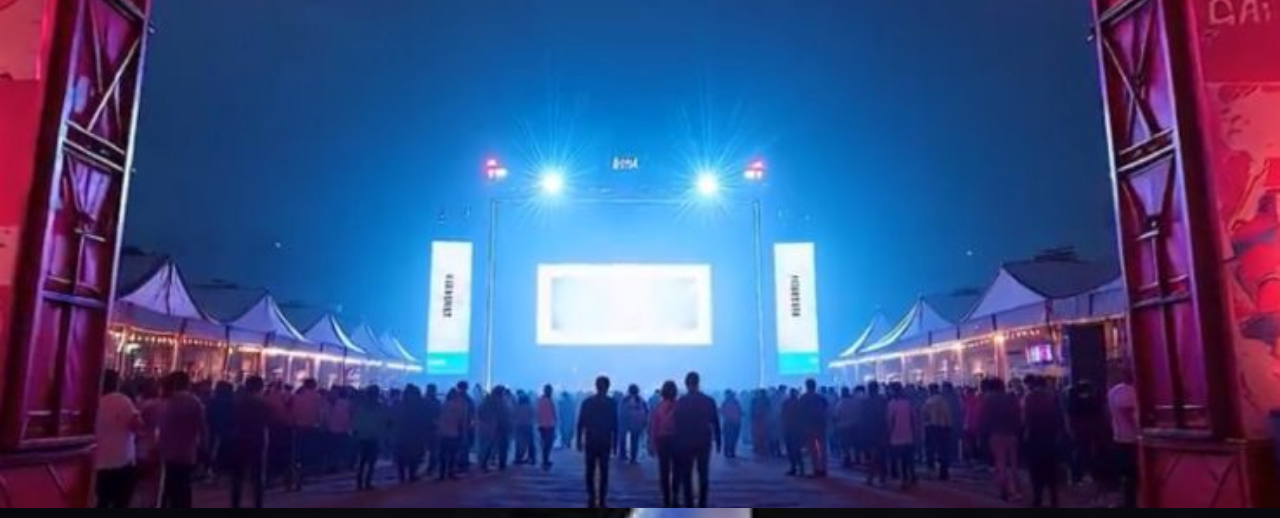
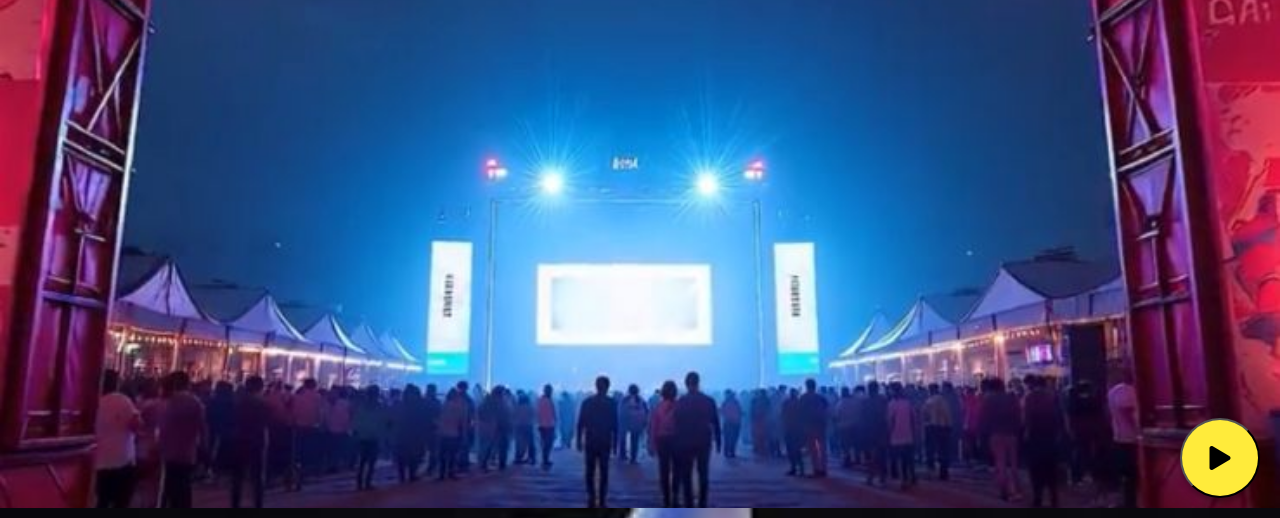
Before and after one commit to Alex100aranda/fiesta_valfred, a plain HTML site: page index.html in a window 1280 px wide. Shown: the part 282-800 px from the top of the page. Drawn offline with Linux system fonts and the light colour scheme.

Commit message:
cambios V1

```diff
--- a/index.html
+++ b/index.html
@@ -6,6 +6,9 @@
   <title>Invitación Cumpleaños</title>
   <link href="https://fonts.googleapis.com/css2?family=Lobster&family=Playfair+Display:wght@700&display=swap" rel="stylesheet">
   <link rel="stylesheet" href="styles.css">
+  <!-- Font Awesome (para los íconos) -->
+<link rel="stylesheet" href="https://cdnjs.cloudflare.com/ajax/libs/font-awesome/5.15.4/css/all.min.css">
+
 </head>
 <body>
 
@@ -82,7 +85,6 @@
 
       </form>
 
-      <!-- Se elimina el href="#" aquí -->
       <a id="whatsappButton" class="whatsapp-button" target="_blank">Confirmar en WhatsApp</a>
     </div>
   </section>
@@ -98,8 +100,38 @@
     </div>
   </section>
 
+
+<!-- Botón flotante para música -->
+<button class="music-button" onclick="toggleMusic()">
+  <i id="musicIcon" class="fas fa-play"></i> <!-- Ícono de play inicialmente -->
+</button>
+
+<!-- Reproductor de música (MP3) -->
+<audio id="audioPlayer" src="audio.mp3"></audio>
+
+
+
 <!-- Scripts -->
 <script>
+  // Función para controlar la reproducción de la música
+  function toggleMusic() {
+    var audioPlayer = document.getElementById("audioPlayer");
+    var musicIcon = document.getElementById("musicIcon");
+
+    // Si la música está en pausa, reproducirla y cambiar el ícono a pausa (II)
+    if (audioPlayer.paused) {
+      audioPlayer.play();
+      musicIcon.classList.remove("fa-play"); // Remover el ícono de play
+      musicIcon.classList.add("fa-pause");  // Añadir el ícono de pausa (II)
+    }
+    // Si la música se está reproduciendo, pausarla y cambiar el ícono a play
+    else {
+      audioPlayer.pause();
+      musicIcon.classList.remove("fa-pause"); // Remover el ícono de pausa
+      musicIcon.classList.add("fa-play");    // Volver a añadir el ícono de play
+    }
+  }
+
   // Cuenta regresiva
   const countdownDate = new Date("October 18, 2025 00:00:00").getTime();
 
@@ -118,6 +150,7 @@
     document.getElementById("minutes").children[0].textContent = minutes;
     document.getElementById("seconds").children[0].textContent = seconds;
 
+    // Si la cuenta regresiva ha terminado
     if (distance < 0) {
       clearInterval(x);
       document.querySelector(".countdown-section").innerHTML = "<h2>¡Es el gran día!</h2>";
@@ -126,7 +159,7 @@
 
   // Redireccionar al WhatsApp con los datos del formulario
   document.getElementById("confirmationForm").addEventListener("submit", function(e) {
-      e.preventDefault();
+    e.preventDefault();  // Evitar el comportamiento predeterminado del formulario
 
     // Obtener los valores del formulario
     const name = document.getElementById("name").value;
--- a/styles.css
+++ b/styles.css
@@ -485,3 +485,45 @@ body {
     max-width: 90%; /* Asegura que la imagen sea más pequeña en pantallas pequeñas */
   }
 }
+
+/* Estilo para el botón flotante de música */
+.music-button {
+  position: fixed;
+  bottom: 20px;
+  right: 20px;
+  background-color: #ffeb3b; /* Color de fondo amarillo */
+  color: #000; /* Color del texto */
+  padding: 20px; /* Tamaño del botón */
+  font-size: 2rem; /* Tamaño del ícono */
+  border-radius: 50%; /* Haciendo el botón totalmente redondo */
+  box-shadow: 0px 4px 6px rgba(0, 0, 0, 0.3);
+  cursor: pointer;
+  z-index: 1000;
+  display: flex; /* Usamos flexbox para centrar el ícono */
+  justify-content: center;
+  align-items: center;
+  transition: background-color 0.3s ease, transform 0.3s ease; /* Transiciones suaves */
+  width: 80px; /* Mantener el botón redondo */
+  height: 80px; /* Mantener el botón redondo */
+}
+
+.music-button:hover {
+  background-color: #fbc02d; /* Color más oscuro cuando pasa el ratón */
+  transform: scale(1.1); /* Efecto de aumento cuando se pasa el ratón */
+}
+
+.music-button i {
+  color: #000; /* Color del ícono */
+  font-size: 1.5rem; /* Tamaño del ícono */
+  transition: transform 0.3s ease; /* Suavizar el cambio de tamaño del ícono */
+}
+
+/* Responsivo */
+@media (max-width: 768px) {
+  .music-button {
+    font-size: 1.5rem; /* Ajustamos el tamaño del botón en pantallas más pequeñas */
+    padding: 15px;
+    width: 70px; /* Mantener el botón pequeño y redondo en dispositivos móviles */
+    height: 70px;
+  }
+}
```
Lines whose indentation alone changed are shown as unchanged.
